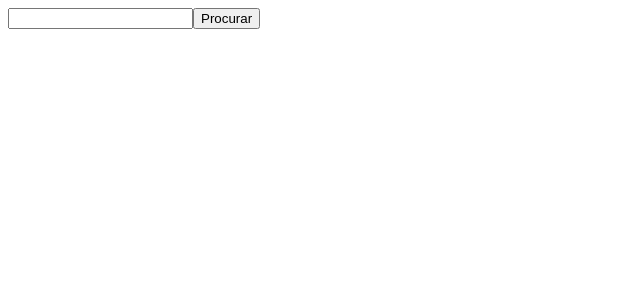
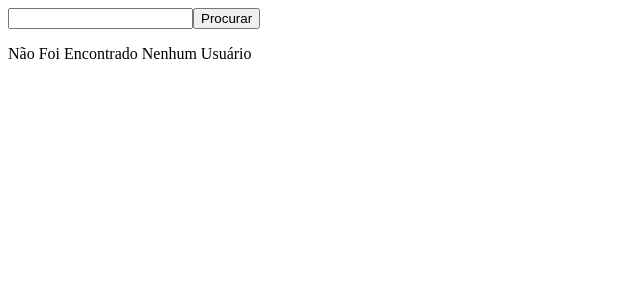
Before and after one commit to thiago-felipe-99/github-api, a Next.js app: page /users in a window 1280 px wide. Shown: the top 300 px of the page, without its empty margins (0-640 px from the left). Built offline with nearby package versions, Linux system fonts and the light colour scheme.

Commit message:
Melhorando mensagens mostrada para o usuário

```diff
--- a/src/components/Users.tsx
+++ b/src/components/Users.tsx
@@ -2,10 +2,20 @@ import { useUsersStates } from "../contexts/Users";
 import User from "./User";
 
 export default function Users(): JSX.Element {
-  const { users } = useUsersStates();
+  const { users, error, isLoading } = useUsersStates();
+
+  if (error)
+    return (
+      <section>
+        Não Foi Possível Mostrar Os Usuários
+      </section>
+    );
 
   return (
     <section>
+      {isLoading
+        ? <p>Carregando Usuários</p>
+        : !users.length && <p>Não Foi Encontrado Nenhum Usuário</p>}
       {users.map((user) => <User key={user.id} user={user}/>)}
     </section>
   );
--- a/src/hooks/useSearchUser.ts
+++ b/src/hooks/useSearchUser.ts
@@ -13,7 +13,7 @@ export default function useSearchUser(search: string): ReturnUserSearchUser {
     data = [],
     refetch,
     error,
-    isLoading
+    isFetching
   } = useQuery(
     [ "users", search ],
     () => {
@@ -25,9 +25,9 @@ export default function useSearchUser(search: string): ReturnUserSearchUser {
   );
 
   return {
-    users: data,
+    users:     data,
     refetch,
-    isLoading,
+    isLoading: isFetching,
     error
   };
 }
```
